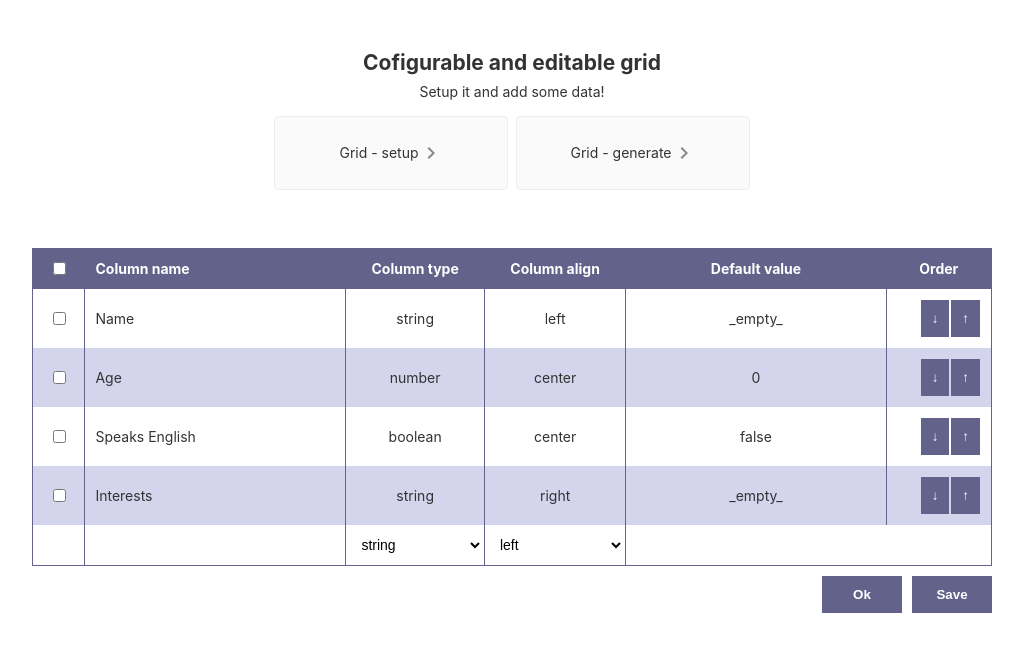
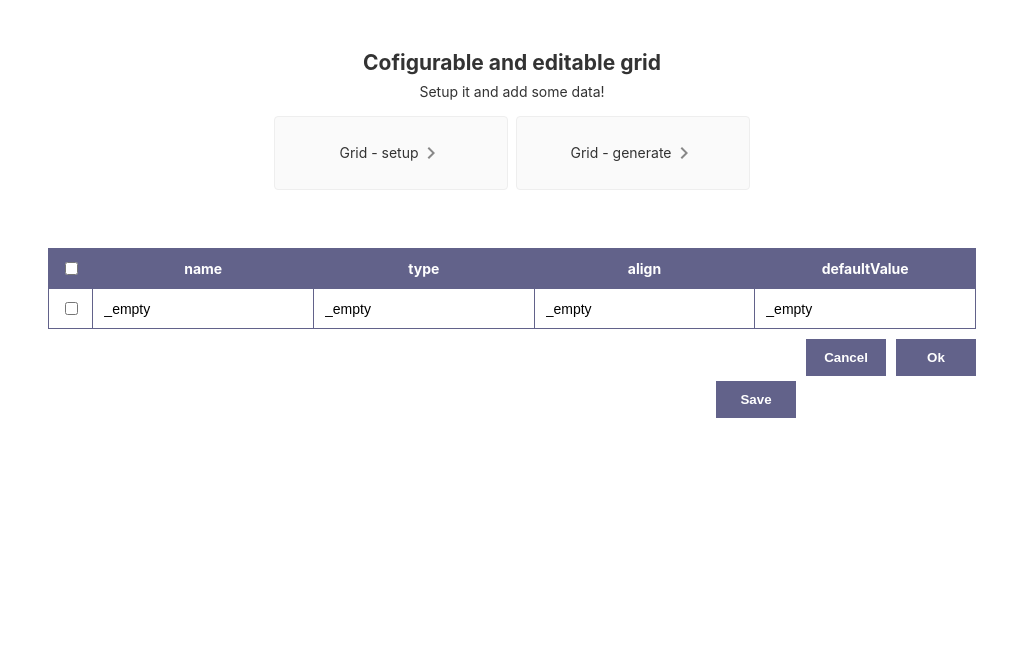
Before and after one commit to btk44/angular-grid-component, an Angular app in the folder angular-app/: page /grid-setup in a window 1280 px wide. Both pictures are taken after a click on the button "Add". Shown: the top 652 px of the page, without its empty margins (128-1151 px from the left). Built offline with nearby package versions, Linux system fonts and the light colour scheme.

Commit message:
grid setup replaced with grid component, two way data binding done for grid and rows

```diff
--- a/angular-app/src/app/components/configurable-editable-grid/grid/grid-row/grid-row.component.ts
+++ b/angular-app/src/app/components/configurable-editable-grid/grid/grid-row/grid-row.component.ts
@@ -1,4 +1,4 @@
-import { Component, Input, OnInit } from '@angular/core';
+import { Component, EventEmitter, Input, OnInit, Output } from '@angular/core';
 import { GridColumnSetup } from '../../grid-column-setup';
 import { DataTypeNames, TypeNameToInputTypeMap } from '../grid-constants';
 
@@ -9,9 +9,10 @@ import { DataTypeNames, TypeNameToInputTypeMap } from '../grid-constants';
 })
 export class GridRowComponent implements OnInit {
 
-  @Input() dataRow: any;
   @Input() columnsSetup: GridColumnSetup[] = [];
   @Input() editModeOn: boolean = false;
+  @Input() dataRow: any;
+  @Output() dataRowChange = new EventEmitter();
 
   isSelected: boolean = false;
   dataTypeNames = DataTypeNames;
@@ -21,5 +22,4 @@ export class GridRowComponent implements OnInit {
 
   ngOnInit(): void {
   }
-
 }
--- a/angular-app/src/app/components/configurable-editable-grid/grid/grid.component.html
+++ b/angular-app/src/app/components/configurable-editable-grid/grid/grid.component.html
@@ -2,12 +2,12 @@
     <table>
         <tr>
             <th><input type="checkbox" [checked]="isCheckedAll" (change)="onSelectAll($event)"/></th>
-            <th *ngFor="let column of gridColumnSetup">{{ column.name }}</th>
+            <th *ngFor="let column of columnsSetupIn">{{ column.name }}</th>
         </tr>
         <tr app-grid-row #gridrow
-            *ngFor="let dataRow of gridRows; let i=index"
+            *ngFor="let dataRow of dataRowsIn; let i=index"
             [dataRow]="dataRow"
-            [columnsSetup]="gridColumnSetup"
+            [columnsSetup]="columnsSetupIn"
             [ngClass]="i % 2 !== 0 ? 'odd-row' : '' "
             [editModeOn]="false"
             (dblclick)="onDoubleClick(); gridrow.editModeOn=true"
@@ -15,9 +15,9 @@
             (keyup.enter)="onEscOrEnter(gridrow)"
             (keyup.escape)="onEscOrEnter(gridrow)"></tr>
         <tr app-grid-row
-            [dataRow]="newRow"
-            [columnsSetup]="gridColumnSetup"
-            [ngClass]="gridRows.length % 2 !== 0 ? 'odd-row' : '' "
+            [(dataRow)]="newRow"
+            [columnsSetup]="columnsSetupIn"
+            [ngClass]="dataRowsIn.length % 2 !== 0 ? 'odd-row' : '' "
             [editModeOn]="true"
             *ngIf="addingModeOn"></tr>
     </table>
--- a/angular-app/src/app/components/configurable-editable-grid/grid/grid.component.ts
+++ b/angular-app/src/app/components/configurable-editable-grid/grid/grid.component.ts
@@ -1,4 +1,4 @@
-import { Component, Input, OnInit, QueryList, ViewChildren } from '@angular/core';
+import { Component, EventEmitter, Input, OnInit, Output, QueryList, ViewChildren } from '@angular/core';
 import { GridColumnSetup } from '../grid-column-setup';
 import { GridRowComponent } from './grid-row/grid-row.component';
 
@@ -9,11 +9,12 @@ import { GridRowComponent } from './grid-row/grid-row.component';
 })
 export class GridComponent implements OnInit {
 
-  @Input() gridColumnSetup: GridColumnSetup[] = [];
-  @Input() gridRows: any[] = [];
+  @Input() columnsSetupIn: GridColumnSetup[] = [];
+  @Input() dataRowsIn: Array<object> = [];
+  @Output() dataRowsInChange = new EventEmitter();
 
   addingModeOn: boolean = false;
-  newRow: any = [];
+  newRow: any = {};
   saveText = 'Save';
   isCheckedAll = false;
 
@@ -39,7 +40,7 @@ export class GridComponent implements OnInit {
     this.gridRowsComponents.forEach(grc => grc.editModeOn = false);
     this.addingModeOn = !this.addingModeOn;
     if(!this.addingModeOn){
-      this.gridRows.push(this.newRow);
+      this.dataRowsIn.push(this.newRow);
       this.resetNewRow();
     }
   }
@@ -56,15 +57,16 @@ export class GridComponent implements OnInit {
 
   onRemoveRows(): void {
     let rowsToRemove = this.gridRowsComponents.filter(grc => grc.isSelected).map(grc => grc.dataRow);
-    this.gridRows = this.gridRows.filter(gr => rowsToRemove.indexOf(gr) === -1);
+    this.dataRowsIn = this.dataRowsIn.filter(gr => rowsToRemove.indexOf(gr) === -1);
     this.isCheckedAll = false;
+    this.dataRowsInChange.emit(this.dataRowsIn);
   }
 
   resetNewRow(): Array<any> {
-    this.newRow = [];
+    this.newRow = {};
 
-    if(this.gridColumnSetup.length){
-      this.gridColumnSetup.forEach(gcs => this.newRow[gcs.name] = gcs.defaultValue);
+    if(this.columnsSetupIn.length){
+      this.columnsSetupIn.forEach(gcs => this.newRow[gcs.name] = gcs.defaultValue);
     }
 
     return this.newRow;
--- a/angular-app/src/app/pages/grid-generated/grid-generated.component.html
+++ b/angular-app/src/app/pages/grid-generated/grid-generated.component.html
@@ -1 +1 @@
-<app-grid [gridColumnSetup]="gridColumnSetup" [gridRows]="gridRows"></app-grid>
+<app-grid [columnsSetupIn]="columnsSetup" [dataRowsIn]="dataRows"></app-grid>
--- a/angular-app/src/app/pages/grid-generated/grid-generated.component.ts
+++ b/angular-app/src/app/pages/grid-generated/grid-generated.component.ts
@@ -8,17 +8,17 @@ import { GridColumnSetup } from 'src/app/components/configurable-editable-grid/g
 })
 export class GridGeneratedComponent implements OnInit {
 
-  gridColumnSetup: GridColumnSetup[] = [];
-  gridRows: any[] = [];
+  columnsSetup: GridColumnSetup[] = [];
+  dataRows: any[] = [];
 
   constructor() { }
 
   ngOnInit(): void {
-    const columnSetupFromLS = JSON.parse(localStorage.getItem('grid-setup')?? '{}');
-    const gridDataFromLS =  JSON.parse(localStorage.getItem('grid-data')?? '{}');
+    const columnsSetupFromLS = JSON.parse(localStorage.getItem('grid-setup-data')?? '{}');
+    const dataRowsFromLS =  JSON.parse(localStorage.getItem('grid-data')?? '{}');
 
-    this.gridColumnSetup = columnSetupFromLS.length ? columnSetupFromLS : [];
-    this.gridRows = gridDataFromLS.length ? gridDataFromLS : [];
+    this.columnsSetup = columnsSetupFromLS.length ? columnsSetupFromLS : [];
+    this.dataRows = dataRowsFromLS.length ? dataRowsFromLS : [];
   }
 
 }
--- a/angular-app/src/app/pages/grid-setup/grid-setup.component.html
+++ b/angular-app/src/app/pages/grid-setup/grid-setup.component.html
@@ -1,46 +1,4 @@
 <div class="grid-setup-container">
-    <table>
-        <tr>
-            <th><input type="checkbox" (change)="onSelectAll($event)"/></th>
-            <th class="align-left">Column name</th>
-            <th>Column type</th>
-            <th>Column align</th>
-            <th>Default value</th>
-            <th>Order</th>
-        </tr>
-        <tr  *ngFor="let row of gridColumnSetupRows; let i=index;" [ngClass]="i % 2 !== 0 ? 'odd-row' : '' ">
-            <td><input type="checkbox" [(ngModel)]="rowSelectionStatusArray[i]"/></td>
-            <td class="align-left">{{ row.name }}</td>
-            <td>{{ row.type }}</td>
-            <td>{{ row.align }}</td>
-            <td>{{ row.defaultValue }}</td>
-            <td>
-                <button class="mini" (click)="onMoveRow(row, -1)">&#8593;</button>
-                <button class="mini" (click)="onMoveRow(row, 1)">&#8595;</button>
-            </td>
-        </tr>
-        <tr *ngIf="addingModeOn">
-            <td></td>
-            <td class="align-left no-padding">
-                <input class="row-input" type="text" [(ngModel)]="newRow.name"/>
-            </td>
-            <td class="no-padding">
-                <select class="row-input" [(ngModel)]="newRow.type">
-                    <option *ngFor="let type of allowedTypes" [ngValue]="type">{{ type }}</option>
-                </select>
-            </td>
-            <td class="no-padding">
-                <select class="row-input" [(ngModel)]="newRow.align">
-                    <option *ngFor="let align of allowedAligns" [ngValue]="align">{{ align }}</option>
-                </select>
-            </td>
-            <td class="align-left no-padding">
-                <input class="row-input" type="text" [(ngModel)]="newRow.defaultValue"/>
-            </td>
-        </tr>
-    </table>
-
+    <app-grid [columnsSetupIn]="columnsSetup" [(dataRowsIn)]="setupDataRows"></app-grid>
     <button (click)="onSave()">{{ saveText }}</button>
-    <button (click)="onRemove()" *ngIf="!addingModeOn">Remove</button>
-    <button (click)="onEditModeChange()">{{ addingModeOn ? 'Ok' : 'Add' }}</button>
 </div>
--- a/angular-app/src/app/pages/grid-setup/grid-setup.component.ts
+++ b/angular-app/src/app/pages/grid-setup/grid-setup.component.ts
@@ -8,75 +8,46 @@ import { GridColumnSetup } from '../../components/configurable-editable-grid/gri
 })
 export class GridSetupComponent implements OnInit {
 
-  gridColumnSetupRows: GridColumnSetup[] = [];
-  newRow: GridColumnSetup = this.resetNewRow();
-  addingModeOn = false;
+  columnsSetup: GridColumnSetup[] = [];
+
   allowedTypes = ['number', 'string', 'boolean'];
   allowedAligns = ['left', 'right', 'center'];
-  rowSelectionStatusArray: boolean[] = [];
   saveText = 'Save';
 
-  constructor() {  }
+  setupDataRows: Array<GridColumnSetup> = [];
+
+  constructor() {
+    this.columnsSetup = [
+      { name: 'name', type: 'string', align: 'left', defaultValue: '_empty' },
+      { name: 'type', type: 'string', align: 'left', defaultValue: '_empty' },
+      { name: 'align', type: 'string', align: 'left', defaultValue: '_empty' },
+      { name: 'defaultValue', type: 'string', align: 'left', defaultValue: '_empty' }
+    ]
+  }
 
   ngOnInit(): void {
-    let setupFromLocalStorage = JSON.parse(localStorage.getItem('grid-setup')?? '{}');
+    let setupDataRowsFromLS = JSON.parse(localStorage.getItem('grid-setup-data')?? '{}');
 
-    if(!setupFromLocalStorage.length){
-      this.gridColumnSetupRows.push({ name: 'Name', type: 'string', align: 'left', defaultValue: '_empty_' });
-      this.gridColumnSetupRows.push({ name: 'Age', type: 'number', align: 'center', defaultValue: 0 });
-      this.gridColumnSetupRows.push({ name: 'Speaks English', type: 'boolean', align: 'center', defaultValue: false });
-      this.gridColumnSetupRows.push({ name: 'Interests', type: 'string', align: 'right', defaultValue: '_empty_' });
+    if(setupDataRowsFromLS.length){
+      this.setupDataRows = setupDataRowsFromLS;
     }
-    else {
-      this.gridColumnSetupRows = setupFromLocalStorage;
-    }
-
-    this.rowSelectionStatusArray = new Array(this.gridColumnSetupRows.length).fill(false);
-  }
-
-  resetNewRow(): GridColumnSetup {
-    this.newRow = { name: '', type: 'string', align: 'left', defaultValue: '' };
-    return this.newRow;
-  }
-
-  onEditModeChange(): void {
-    this.addingModeOn = !this.addingModeOn;
-    if(!this.addingModeOn){
-      this.gridColumnSetupRows.push(this.newRow);
-      this.rowSelectionStatusArray.push(false);
-    }
-
-    this.resetNewRow();
-  }
-
-  onSelectAll($event: any): void {
-    this.rowSelectionStatusArray.fill($event.target.checked);
   }
 
   onMoveRow(row: GridColumnSetup, direction: -1 | 1): void {
-    let selectedRowIndex = this.gridColumnSetupRows.indexOf(row);
-    let rowToSwapIndex = selectedRowIndex + direction;
-    if(rowToSwapIndex < 0 ||
-       rowToSwapIndex >= this.gridColumnSetupRows.length){
-      return;
-    }
+    // let selectedRowIndex = this.columnsSetup.indexOf(row);
+    // let rowToSwapIndex = selectedRowIndex + direction;
+    // if(rowToSwapIndex < 0 ||
+    //    rowToSwapIndex >= this.columnsSetup.length){
+    //   return;
+    // }
 
-    let tmpRow = this.gridColumnSetupRows[rowToSwapIndex];
-    this.gridColumnSetupRows[rowToSwapIndex] = this.gridColumnSetupRows[selectedRowIndex];
-    this.gridColumnSetupRows[selectedRowIndex] = tmpRow;
-  }
-
-  onRemove(): void {
-    let previousLenth = this.gridColumnSetupRows.length;
-    this.gridColumnSetupRows = this.gridColumnSetupRows.filter((gcsr, index) => !this.rowSelectionStatusArray[index]);
-    for(let i=0; i < previousLenth - this.gridColumnSetupRows.length; i++){
-      this.rowSelectionStatusArray.pop();
-    }
-    this.rowSelectionStatusArray.fill(false);
+    // let tmpRow = this.columnsSetup[rowToSwapIndex];
+    // this.columnsSetup[rowToSwapIndex] = this.columnsSetup[selectedRowIndex];
+    // this.columnsSetup[selectedRowIndex] = tmpRow;
   }
 
   onSave(): void {
-    localStorage.setItem('grid-setup', JSON.stringify(this.gridColumnSetupRows));
+    localStorage.setItem('grid-setup-data', JSON.stringify(this.setupDataRows));
     this.saveText = 'Done!';
     setTimeout(() => this.saveText = 'Save', 1500);
   }
```
